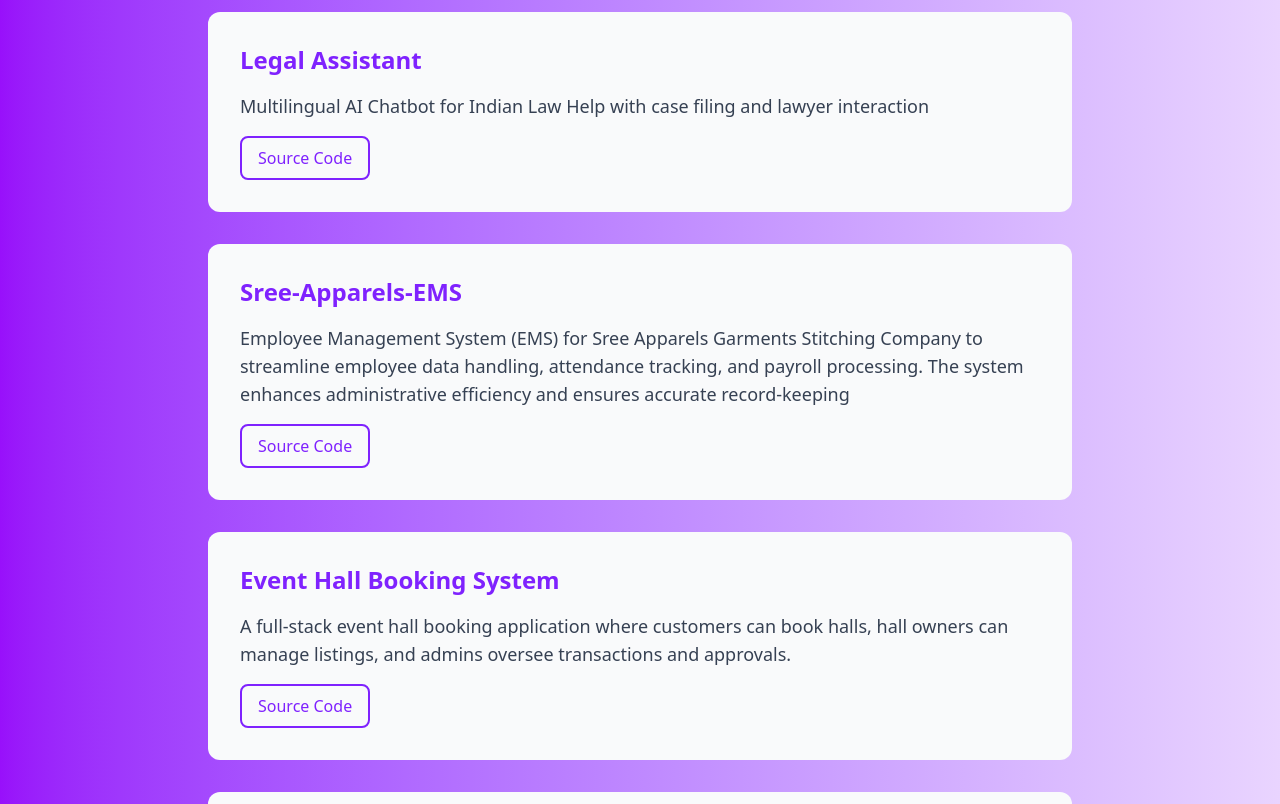
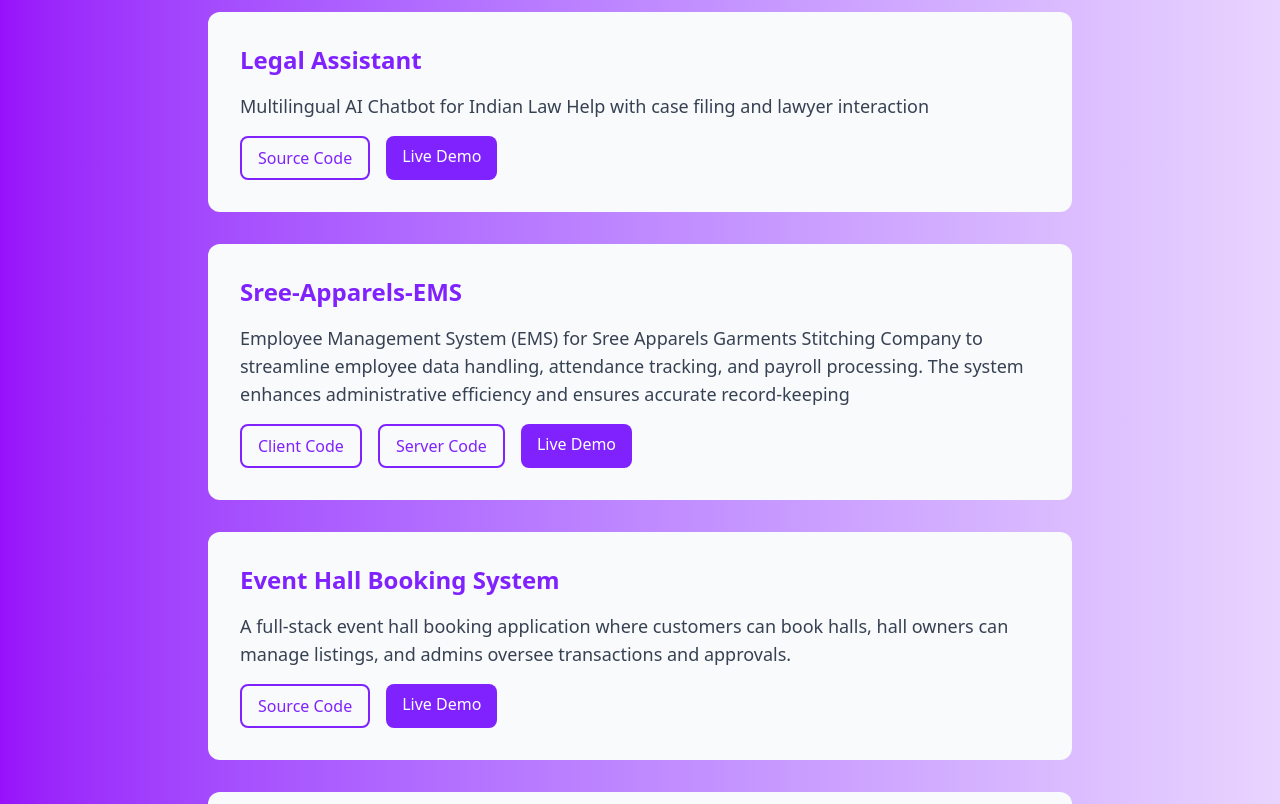
Before and after one commit to Sk1kavi/my-portfolio, a React (Vite) app: page / in a window 1280 px wide. Shown: the part 7200-8004 px from the top of the page. Built offline with nearby package versions, Linux system fonts and the light colour scheme.

Commit message:
Updated projects with their live link

```diff
--- a/src/pages/Projects.jsx
+++ b/src/pages/Projects.jsx
@@ -5,17 +5,21 @@
     {
       title: "Legal Assistant",
       description: "Multilingual AI Chatbot for Indian Law Help with case filing and lawyer interaction",
-      repo: "https://github.com/Sk1kavi/Legal-Assistant"
+      repo: "https://github.com/Sk1kavi/Legal-Assistant",
+      live: "https://legal-assistant-xi.vercel.app/"
     },
     {
       title: "Sree-Apparels-EMS",
       description: "Employee Management System (EMS) for Sree Apparels Garments Stitching Company to streamline employee data handling, attendance tracking, and payroll processing. The system enhances administrative efficiency and ensures accurate record-keeping",
-      repo: "https://github.com/Sk1kavi/Sree-Apparels-EMS_Server"
+      server_repo: "https://github.com/Sk1kavi/Sree-Apparels-EMS_Server",
+      client_repo: "https://github.com/Sk1kavi/Sree-Apparels-EMS_Client",
+      live: "https://sree-apparels-ems.vercel.app/"
     },
     {
       title: "Event Hall Booking System",
       description: "A full-stack event hall booking application where customers can book halls, hall owners can manage listings, and admins oversee transactions and approvals.",
-      repo: "https://github.com/Sk1kavi/event-hall-booking-system"
+      repo: "https://github.com/Sk1kavi/event-hall-booking-system",
+      live: "https://event-hall-booking-system-fwnl.vercel.app/"
     },
     {
       title: "Daily Journal",
@@ -57,7 +61,6 @@
       description: "Developed a Machine Learning Model to detect spam SMS with an accuracy of 96%.",
       repo: "https://github.com/Sk1kavi/CODSOFT_TASKNO_4"
     }
-
   ];
 
   // Animation variants
@@ -65,41 +68,30 @@
     hidden: { opacity: 0 },
     visible: {
       opacity: 1,
-      transition: {
-        staggerChildren: 0.3,
-      },
+      transition: { staggerChildren: 0.3 },
     },
   };
 
   const projectVariants = {
-    hidden: {
-      opacity: 0,
-      y: 50,
-      scale: 0.9
-    },
+    hidden: { opacity: 0, y: 50, scale: 0.9 },
     visible: {
       opacity: 1,
       y: 0,
       scale: 1,
-      transition: {
-        type: "spring",
-        stiffness: 100,
-        damping: 12,
-      },
+      transition: { type: "spring", stiffness: 100, damping: 12 },
     },
   };
 
   return (
-    <section id="projects" className="min-h-screen flex items-center justify-center  bg-gradient-to-r from-purple-600 to-purple-200 py-16 overflow-hidden">
+    <section
+      id="projects"
+      className="min-h-screen flex items-center justify-center bg-gradient-to-r from-purple-600 to-purple-200 py-16 overflow-hidden"
+    >
       <div className="max-w-4xl mx-auto px-4">
         <motion.h2
           initial={{ opacity: 0, y: -50 }}
           whileInView={{ opacity: 1, y: 0 }}
-          transition={{
-            duration: 0.6,
-            type: "spring",
-            stiffness: 100
-          }}
+          transition={{ duration: 0.6, type: "spring", stiffness: 100 }}
           className="text-4xl font-bold text-center mb-12 text-purple-950"
         >
           Projects
@@ -142,12 +134,15 @@
                   {project.description}
                 </motion.p>
 
+                {/* Links Section */}
                 <motion.div
-                  className="mt-4 flex space-x-4"
+                  className="mt-4 flex flex-wrap gap-4"
                   initial={{ opacity: 0 }}
                   whileInView={{ opacity: 1 }}
                   transition={{ delay: 0.3 + index * 0.1 }}
                 >
+                  {/* Single repo */}
+                  {project.repo && (
                     <motion.a
                       href={project.repo}
                       target="_blank"
@@ -158,6 +153,49 @@
                     >
                       Source Code
                     </motion.a>
+                  )}
+
+                  {/* Client repo */}
+                  {project.client_repo && (
+                    <motion.a
+                      href={project.client_repo}
+                      target="_blank"
+                      rel="noopener noreferrer"
+                      whileHover={{ scale: 1.05 }}
+                      whileTap={{ scale: 0.95 }}
+                      className="inline-block border-2 border-violet-600 text-violet-600 px-4 py-2 rounded-lg font-medium hover:bg-violet-50 transition-colors"
+                    >
+                      Client Code
+                    </motion.a>
+                  )}
+
+                  {/* Server repo */}
+                  {project.server_repo && (
+                    <motion.a
+                      href={project.server_repo}
+                      target="_blank"
+                      rel="noopener noreferrer"
+                      whileHover={{ scale: 1.05 }}
+                      whileTap={{ scale: 0.95 }}
+                      className="inline-block border-2 border-violet-600 text-violet-600 px-4 py-2 rounded-lg font-medium hover:bg-violet-50 transition-colors"
+                    >
+                      Server Code
+                    </motion.a>
+                  )}
+
+                  {/* Live demo */}
+                  {project.live && (
+                    <motion.a
+                      href={project.live}
+                      target="_blank"
+                      rel="noopener noreferrer"
+                      whileHover={{ scale: 1.05 }}
+                      whileTap={{ scale: 0.95 }}
+                      className="inline-block bg-violet-600 text-white px-4 py-2 rounded-lg font-medium hover:bg-violet-700 transition-colors"
+                    >
+                      Live Demo
+                    </motion.a>
+                  )}
                 </motion.div>
               </motion.div>
             </motion.div>
```
Lines whose indentation alone changed are shown as unchanged.
